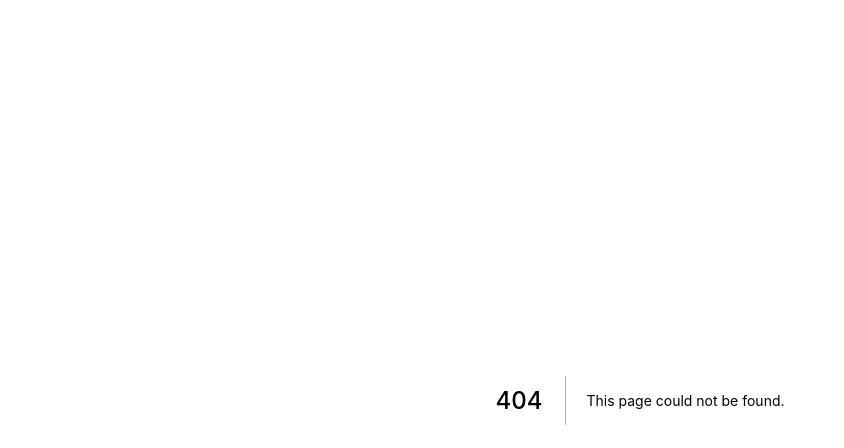
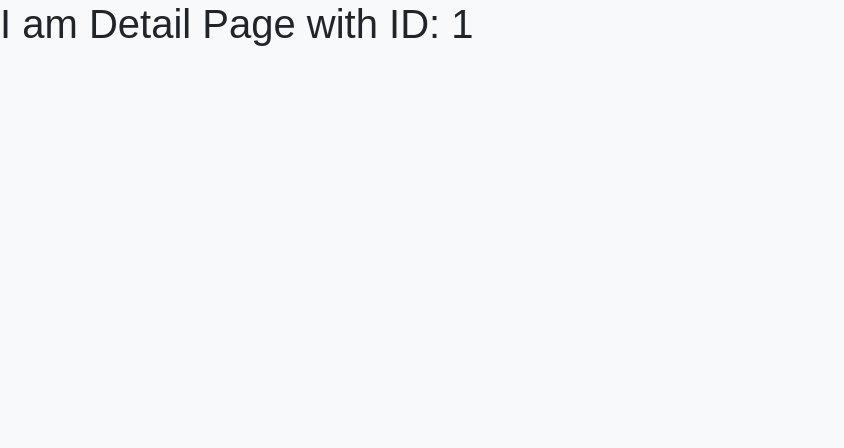
Before and after one commit to salybu/nextjs-course, a Next.js app: page /portfolios/1 in a window 1280 px wide. Before the commit this address had no page. Shown: the top 448 px of the page, without its empty margins (0-844 px from the left). Built offline with nearby package versions, Linux system fonts and the light colour scheme.

Commit message:
feat: extract ID from URL (3 ways)

```diff
--- /dev/null
+++ b/pages/portfolios/[id].js
@@ -0,0 +1,44 @@
+import React from "react";
+import { useRouter } from "next/router";
+
+/* funtional component #1 */
+// const PortfolioDetail = () => {
+//   const router = useRouter();
+//   // const id = router.query.id;
+//   const { id } = router.query;
+
+//   return <h1>I am Detail Page with ID: {id}</h1>;
+// };
+
+/* funtional component #2 */
+const PortfolioDetail = ({ query }) => {
+  const { id } = query;
+
+  return <h1>I am Detail Page with ID: {id}</h1>;
+};
+
+PortfolioDetail.getInitialProps = ({ query }) => {
+  return { query };
+};
+
+/* class component #1 */
+// class PortfolioDetail extends React.Component {
+//   // called on the server
+//   static getInitialProps({ query }) {
+//     // what you return here will get into this.props
+//     return { query, test: "Hello world", num: 4 + 4 };
+//     // return { query };
+//   }
+
+//   render() {
+//     // const id = this.props.query.id;
+//     const { id } = this.props.query;
+//     return (
+//       <h1>
+//         I am Detail Page with ID: {id} {this.props.test} {this.props.num}
+//       </h1>
+//     );
+//   }
+// }
+
+export default PortfolioDetail;
```
